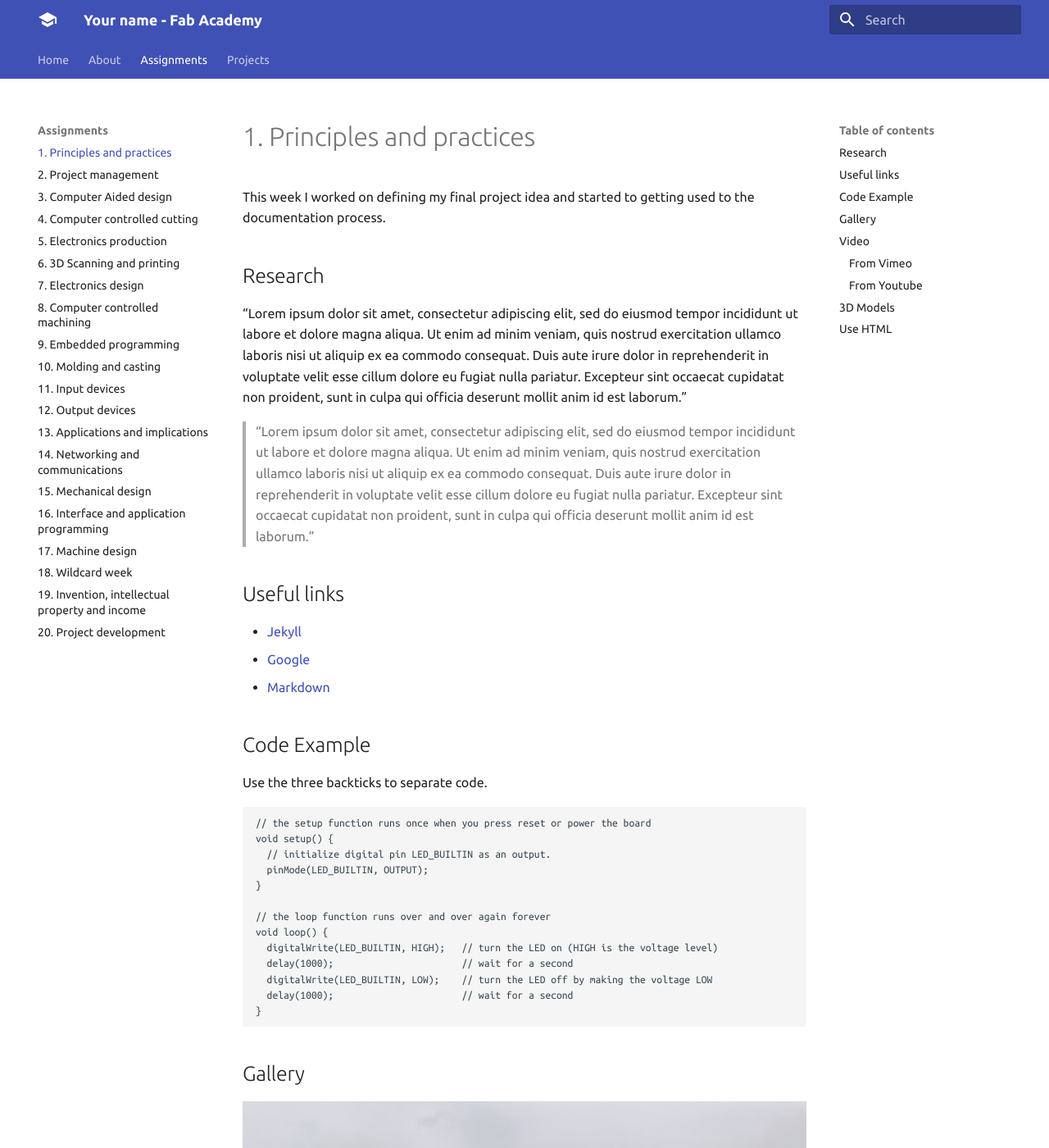
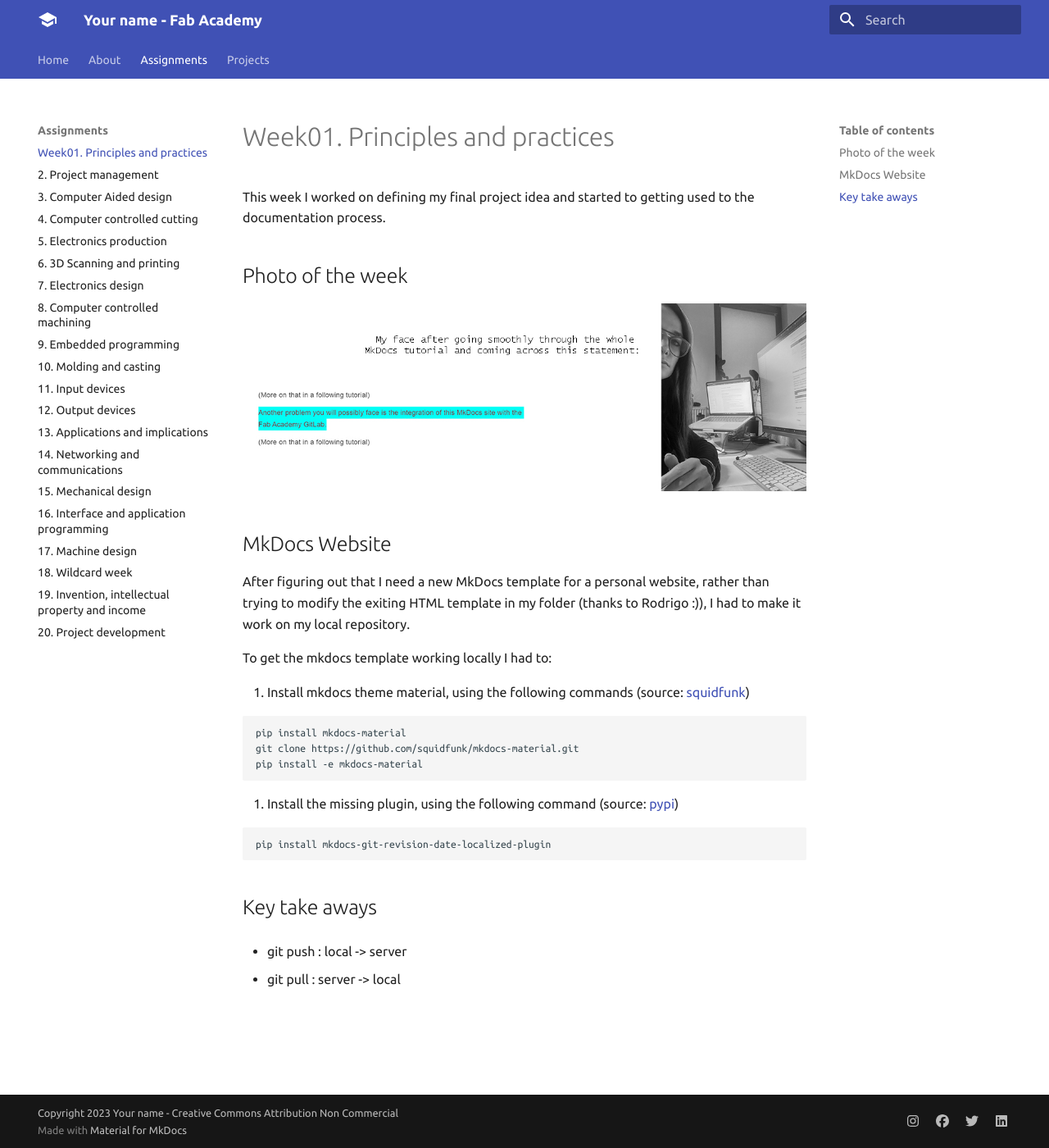
Before and after one commit to judycurie/judy, an MkDocs documentation site: the page built from docs/assignments/week01.md, in a window 1280 px wide and 1400 px high. Shown: the whole window at 82% size. Built offline with MkDocs 1.6.1 and Material for MkDocs 9.7.7, drawn with Linux system fonts in a browser that asks for light colours; some of the changed text lies outside the part shown.

Commit message:
new personal website

````diff
--- a/docs/assignments/week01.md
+++ b/docs/assignments/week01.md
@@ -1,111 +1,42 @@
-# 1. Principles and practices
+# Week01. Principles and practices
 
 This week I worked on defining my final project idea and started to getting used to the documentation process.
 
-## Research
 
-"Lorem ipsum dolor sit amet, consectetur adipiscing elit, sed do eiusmod tempor incididunt ut labore et dolore magna aliqua. Ut enim ad minim veniam, quis nostrud exercitation ullamco laboris nisi ut aliquip ex ea commodo consequat. Duis aute irure dolor in reprehenderit in voluptate velit esse cillum dolore eu fugiat nulla pariatur. Excepteur sint occaecat cupidatat non proident, sunt in culpa qui officia deserunt mollit anim id est laborum."
+## Photo of the week
 
-> "Lorem ipsum dolor sit amet, consectetur adipiscing elit, sed do eiusmod tempor incididunt ut labore et dolore magna aliqua. Ut enim ad minim veniam, quis nostrud exercitation ullamco laboris nisi ut aliquip ex ea commodo consequat. Duis aute irure dolor in reprehenderit in voluptate velit esse cillum dolore eu fugiat nulla pariatur. Excepteur sint occaecat cupidatat non proident, sunt in culpa qui officia deserunt mollit anim id est laborum."
+![](../images/week01-meme.jpg)
 
-## Useful links
 
-- [Jekyll](http://jekyll.org)
-- [Google](http://google.com)
-- [Markdown](https://en.wikipedia.org/wiki/Markdown)
 
-## Code Example
+## MkDocs Website
 
-Use the three backticks to separate code.
+After figuring out that I need a new MkDocs template for a personal website, rather than trying to modify the exiting HTML template in my folder (thanks to Rodrigo :)), I had to make it work on my local repository.
+
+
+
+To get the mkdocs template working locally I had to:
+
+1. Install mkdocs theme material, using the following commands (source:  [squidfunk](https://squidfunk.github.io/mkdocs-material/getting-started/))
 
 ```
-// the setup function runs once when you press reset or power the board
-void setup() {
-  // initialize digital pin LED_BUILTIN as an output.
-  pinMode(LED_BUILTIN, OUTPUT);
-}
+pip install mkdocs-material
+git clone https://github.com/squidfunk/mkdocs-material.git
+pip install -e mkdocs-material
 
-// the loop function runs over and over again forever
-void loop() {
-  digitalWrite(LED_BUILTIN, HIGH);   // turn the LED on (HIGH is the voltage level)
-  delay(1000);                       // wait for a second
-  digitalWrite(LED_BUILTIN, LOW);    // turn the LED off by making the voltage LOW
-  delay(1000);                       // wait for a second
-}
 ```
 
-## Gallery
-
-![](../images/sample-photo.jpg)
-
-## Video
-
-### From Vimeo
-
-<iframe src="https://player.vimeo.com/video/10048961" width="640" height="480" frameborder="0" webkitallowfullscreen mozallowfullscreen allowfullscreen></iframe>
-<p><a href="https://vimeo.com/10048961">Sound Waves</a> from <a href="https://vimeo.com/radarboy">George Gally (Radarboy)</a> on <a href="https://vimeo.com">Vimeo</a>.</p>
-
-### From Youtube
-
-<iframe width="560" height="315" src="https://www.youtube.com/embed/jjNgJFemlC4" frameborder="0" allow="autoplay; encrypted-media" allowfullscreen></iframe>
-
-## 3D Models
-
-<div class="sketchfab-embed-wrapper"><iframe width="640" height="480" src="https://sketchfab.com/models/658c8f8a2f3042c3ad7bdedd83f1c915/embed" frameborder="0" allow="autoplay; fullscreen; vr" mozallowfullscreen="true" webkitallowfullscreen="true"></iframe>
-
-<p style="font-size: 13px; font-weight: normal; margin: 5px; color: #4A4A4A;">
-    <a href="https://sketchfab.com/models/658c8f8a2f3042c3ad7bdedd83f1c915?utm_medium=embed&utm_source=website&utm_campaign=share-popup" target="_blank" style="font-weight: bold; color: #1CAAD9;">Dita&#39;s Gown</a>
-    by <a href="https://sketchfab.com/francisbitontistudio?utm_medium=embed&utm_source=website&utm_campaign=share-popup" target="_blank" style="font-weight: bold; color: #1CAAD9;">Francis Bitonti Studio</a>
-    on <a href="https://sketchfab.com?utm_medium=embed&utm_source=website&utm_campaign=share-popup" target="_blank" style="font-weight: bold; color: #1CAAD9;">Sketchfab</a>
-</p>
-</div>
+2. Install the missing plugin, using the following command (source: [pypi](https://pypi.org/project/mkdocs-git-revision-date-localized-plugin/))
 
 
-## Use HTML
+```
+pip install mkdocs-git-revision-date-localized-plugin
 
-You may also embed HTML in your markdown files
-
-<hr />
+```
 
 
-Try having a seperator line
+## Key take aways
 
+- git push : local -> server
 
-<hr />
-
-<table border="1">
-	<thead>
-		<tr>
-			<th>ID</th>
-			<th>First Name</th>
-			<th>Last Name</th>
-		</tr>
-	</thead>
-	<tbody>
-		<tr>
-			<td>235312</td>
-			<td>John</td>
-			<td>Doe</td>
-		</tr>
-		<tr>
-			<td>453123</td>
-			<td>Mark</td>
-			<td>Jones</td>
-		</tr>
-		<tr>
-			<td>998332</td>
-			<td>Jonathan</td>
-			<td>Smith</td>
-		</tr>
-		<tr>
-			<td>345612</td>
-			<td>Andrew</td>
-			<td>McArthur</td>
-		</tr>
-		<tr>
-			<td>453123</td>
-			<td>Adam</td>
-			<td>Fuller</td>
-		</tr>
-	</tbody>
-</table>
+- git pull : server -> local
--- a/docs/projects/final-project.md
+++ b/docs/projects/final-project.md
@@ -1,87 +1,57 @@
 # Final Project
 
 
-This week I worked on defining my final project idea and started to getting used to the documentation process.
+My participation in Fab Academy 2023 is sponsored by Eurepean Union  (EU funding: 101033646).
+One of the goals of my OPTIshell research project is to build a prototype of the timber solar canopy structure covered with the PV material.
+More about the project [optishell.io](https://optishell.io/).
+During Fab Academy I would like to build a stiffness-scaled model in 1:10 or 1:18 scale.
+![Final Project Visualization](../images/finalprojectidea.webp)
 
-## Research
+## Weekly notes
 
-"Lorem ipsum dolor sit amet, consectetur adipiscing elit, sed do eiusmod tempor incididunt ut labore et dolore magna aliqua. Ut enim ad minim veniam, quis nostrud exercitation ullamco laboris nisi ut aliquip ex ea commodo consequat. Duis aute irure dolor in reprehenderit in voluptate velit esse cillum dolore eu fugiat nulla pariatur. Excepteur sint occaecat cupidatat non proident, sunt in culpa qui officia deserunt mollit anim id est laborum."
+### Week 01
+Base idea:a 1:10 model from laser cut thin plywood, filling the spaces with the plate panels, 3D print the foundation structures.
 
-> "Lorem ipsum dolor sit amet, consectetur adipiscing elit, sed do eiusmod tempor incididunt ut labore et dolore magna aliqua. Ut enim ad minim veniam, quis nostrud exercitation ullamco laboris nisi ut aliquip ex ea commodo consequat. Duis aute irure dolor in reprehenderit in voluptate velit esse cillum dolore eu fugiat nulla pariatur. Excepteur sint occaecat cupidatat non proident, sunt in culpa qui officia deserunt mollit anim id est laborum."
+IO additions and difficulty level (+++):
+:	add PV elements on some of the plates, connect to battery and show the level of the battery (++);create a sensor at the bottom to remotely display if the place is occupied (+);create a simple machine to erect the structure e.g. an extendable tube in the middle(+++);add sensor of the wind to inform if the wind is too strong (alternatively dismount) (+++)
 
-## 2D and 3D Modeling
+## Spiral Development
+![](../images/spiral.png)
 
-Add here your modeling and design.
+### Spiral 01
+**01.1 Objectives:**
+
+- [ ] 1) static 1:10 stiffness-scaled model from laser cut thin plywood - single layer laths,
+
+- [ ] 2) filling the spaces with the plate panels
+
+- [ ] 3) 3D printed the foundation structures
+
+- [ ] 4) IO - a sensor showing if the space is occupied (remotely)?
 
 
-## Some other section
+### Spiral 02
 
-This is an updated text.
+**02.1 Objectives:**
 
+- [ ] 1) a static 1:10 stiffness-scaled model from laser cut thin plywood - double layer laths,
 
+- [ ] 2) filling the spaces with the plate panels + cover with small solar cells
 
-## Materials
+- [ ] 3) 3D printed the foundation structures + installed batteries
 
-| Qty |  Description    |  Price  |           Link           | Notes  |
-|-----|-----------------|---------|--------------------------|--------|
-| 1   | Material one    |  22.00 $| http://amazon.com/test   |    Order many    |
-| 1   | Material two    |  22.00 $| http://amazon.com/test   |        |
-| 1   | Material three  |  22.00 $| http://amazon.com/test   |        |
-| 1   | Material five   |  22.00 $| http://amazon.com/test   |        |
-| 1   | Material eight  |  22.00 $| http://amazon.com/test   |        |
-| 1   | Material twelve |  22.00 $| http://amazon.com/test   |        |
-| 1   | Material eleven |  22.00 $| http://amazon.com/test   |        |
+- [ ] 4) IO - a sensor showing if the space is occupied (remotely)? + level of battery display
 
-## Useful links
+### Spiral 03
 
-- [Jekyll](http://jekyll.org)
-- [Google](http://google.com)
-- [Markdown](https://en.wikipedia.org/wiki/Markdown)
+** 03.1 Objectives:**
 
+- [ ] 1) a KINETIC 1:10 stiffnes-scaled model from laser cut thin plywood
 
-## Code Example
+- [ ] 2) filling the spaces with the plate panels + cover with small solar cells
 
-Use the three backticks to separate code.
+- [ ] 3) 3D printed the foundation structures + installed batteries
 
-```
-// the setup function runs once when you press reset or power the board
-void setup() {
-  // initialize digital pin LED_BUILTIN as an output.
-  pinMode(LED_BUILTIN, OUTPUT);
-}
+- [ ] 4) IO - a sensor showing if the space is occupied (remotely)? + level of battery display
 
-// the loop function runs over and over again forever
-void loop() {
-  digitalWrite(LED_BUILTIN, HIGH);   // turn the LED on (HIGH is the voltage level)
-  delay(1000);                       // wait for a second
-  digitalWrite(LED_BUILTIN, LOW);    // turn the LED off by making the voltage LOW
-  delay(1000);                       // wait for a second
-}
-```
-
-
-## Gallery
-
-![](../images/sample-photo.jpg)
-
-## Video
-
-### From Vimeo
-
-<iframe src="https://player.vimeo.com/video/10048961" width="640" height="480" frameborder="0" webkitallowfullscreen mozallowfullscreen allowfullscreen></iframe>
-<p><a href="https://vimeo.com/10048961">Sound Waves</a> from <a href="https://vimeo.com/radarboy">George Gally (Radarboy)</a> on <a href="https://vimeo.com">Vimeo</a>.</p>
-
-### From Youtube
-
-<iframe width="560" height="315" src="https://www.youtube.com/embed/jjNgJFemlC4" frameborder="0" allow="autoplay; encrypted-media" allowfullscreen></iframe>
-
-## 3D Models
-
-<div class="sketchfab-embed-wrapper"><iframe width="640" height="480" src="https://sketchfab.com/models/658c8f8a2f3042c3ad7bdedd83f1c915/embed" frameborder="0" allow="autoplay; fullscreen; vr" mozallowfullscreen="true" webkitallowfullscreen="true"></iframe>
-
-<p style="font-size: 13px; font-weight: normal; margin: 5px; color: #4A4A4A;">
-    <a href="https://sketchfab.com/models/658c8f8a2f3042c3ad7bdedd83f1c915?utm_medium=embed&utm_source=website&utm_campaign=share-popup" target="_blank" style="font-weight: bold; color: #1CAAD9;">Dita&#39;s Gown</a>
-    by <a href="https://sketchfab.com/francisbitontistudio?utm_medium=embed&utm_source=website&utm_campaign=share-popup" target="_blank" style="font-weight: bold; color: #1CAAD9;">Francis Bitonti Studio</a>
-    on <a href="https://sketchfab.com?utm_medium=embed&utm_source=website&utm_campaign=share-popup" target="_blank" style="font-weight: bold; color: #1CAAD9;">Sketchfab</a>
-</p>
-</div>
+- [ ] 5) a small machine for self-assembly
````
Also changed, not shown: docs/about/index.md (+6 -18 lines), docs/index.md (+6 -18 lines), docs/images/finalprojectidea.webp (added), docs/images/img-4285-3.webp (added), docs/images/judycurie.webp (added), docs/images/judycurie300x300.jpg (added), docs/images/main.jpg (added), docs/images/main1.jpg (added), docs/images/mainC.png (added), docs/images/spiral-1024x629.webp (added), docs/images/spiral.png (added), docs/images/spiraldevelopment .png (added), docs/images/week01-meme.jpg (added), 1 other file.
